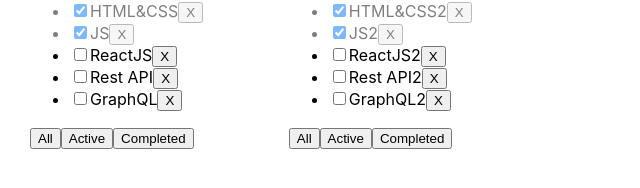
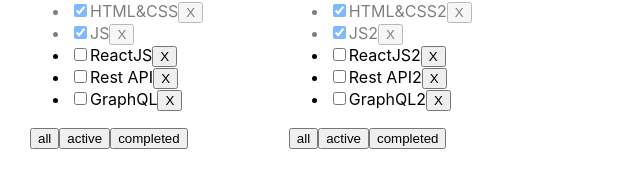
Before and after one commit to AleksandrFROLik/FROLik, a React (Create React App) app: page / in a window 1280 px wide. Shown: the part 128-316 px from the top of the page, without its empty margins (0-640 px from the left). Built offline with nearby package versions, Linux system fonts and the light colour scheme.

Commit message:
add directory 'components' directory Input and Button  transfer to directory components and create directory MapTasks, create MapTasks.tsx. and added style buttons filter in Todolist.tsx

```diff
--- a/src/App.tsx
+++ b/src/App.tsx
@@ -3,7 +3,7 @@
 import {Todolist} from './Todolist';
 import {v1} from 'uuid';
 
-export type FilterValuesType = "all" | "active" | "completed";
+export type FilterValuesType = "All" | "Active" | "Completed";
 export  type todoListsType = { id: string, title: string, filter: FilterValuesType };
 
 function App() {
@@ -12,8 +12,8 @@
     let todolistID2 = v1();
 
     let [todoLists, setTodoLists] = useState<Array<todoListsType>>([
-        {id: todolistID1, title: 'What to learn', filter: 'all'},
-        {id: todolistID2, title: 'What to buy', filter: 'all'},
+        {id: todolistID1, title: 'What to learn', filter: 'All'},
+        {id: todolistID2, title: 'What to buy', filter: 'All'},
     ])
 
     let [tasks, setTasks] = useState({
@@ -43,19 +43,17 @@
         // let filteredTasks = tasks.filter(t => t.id != id);
         // setTasks(filteredTasks);
     }
-
     function addTask(todolistID: string, title: string) {
         let task = {id: v1(), title: title, isDone: false};
         setTasks({...tasks, [todolistID]: [task, ...tasks[todolistID]]})
         // let newTasks = [task, ...tasks];
         // setTasks(newTasks);
     }
-
     function changeStatus(todolistID: string, taskId: string, isDone: boolean) {
         setTasks({...tasks, [todolistID]: tasks[todolistID].map(m => m.id === taskId ? {...m, isDone: isDone} : m)})
    }
+    function changeFilter(todolistID: string, value: FilterValuesType) {
 
-    function changeFilter(todolistID: string, value: FilterValuesType) {
         setTodoLists(todoLists.map(m => m.id === todolistID ? {...m, filter: value} : m))
     }
 
@@ -64,10 +62,10 @@
             {todoLists.map(m => {
                 let tasksForTodolist = tasks[m.id];
 
-                if (m.filter === "active") {
+                if (m.filter === "Active") {
                     tasksForTodolist = tasks[m.id].filter(t => !t.isDone);
                 }
-                if (m.filter === "completed") {
+                if (m.filter === "Completed") {
                     tasksForTodolist = tasks[m.id].filter(t => t.isDone);
                 }
                 return (
--- a/src/Todolist.tsx
+++ b/src/Todolist.tsx
@@ -39,7 +39,6 @@
     const onClickHandlerForRemoveTodolist = () => {
         removeTodolist(todolistID)
     }
-
     const addTask = () => {
         if (title.trim() !== "") {
             props.addTask(todolistID, title.trim());
@@ -48,7 +47,6 @@
             setError("Title is required");
         }
     }
-
     const superButton = (value: FilterValuesType) => {
         changeFilter(todolistID, value)
     }
@@ -67,9 +65,9 @@
                   onClickHandler={onClickHandler}
         />
         <div>
-            <Button name={'All'} callBack={() => superButton('all')} filter={filter}/>
-            <Button name={'Active'} callBack={() => superButton('active')} filter={filter}/>
-            <Button name={'Completed'} callBack={() => superButton('completed')} filter={filter}/>
+            <Button name={'all'} callBack={() => superButton('All')} filter={filter}/>
+            <Button name={'active'} callBack={() => superButton('Active')} filter={filter}/>
+            <Button name={'completed'} callBack={() => superButton('Completed')} filter={filter}/>
         </div>
     </div>
 }
--- a/src/components/Button/Button.tsx
+++ b/src/components/Button/Button.tsx
@@ -1,16 +1,16 @@
 import React from "react";
 import style from './Button.module.css'
+import {FilterValuesType} from "../../App";
 type ButtonType = {
     name: string
     callBack: () => void
-    filter?: string
+    filter?: FilterValuesType
 }
 
 export const Button = ({name, callBack, filter}: ButtonType) => {
     const onClickHandler = () => {
         callBack()
     }
-
     return (
         <button onClick={onClickHandler} className={filter === name ? `${style.activeFilter}` : ''}>{name}</button>
     )
```
